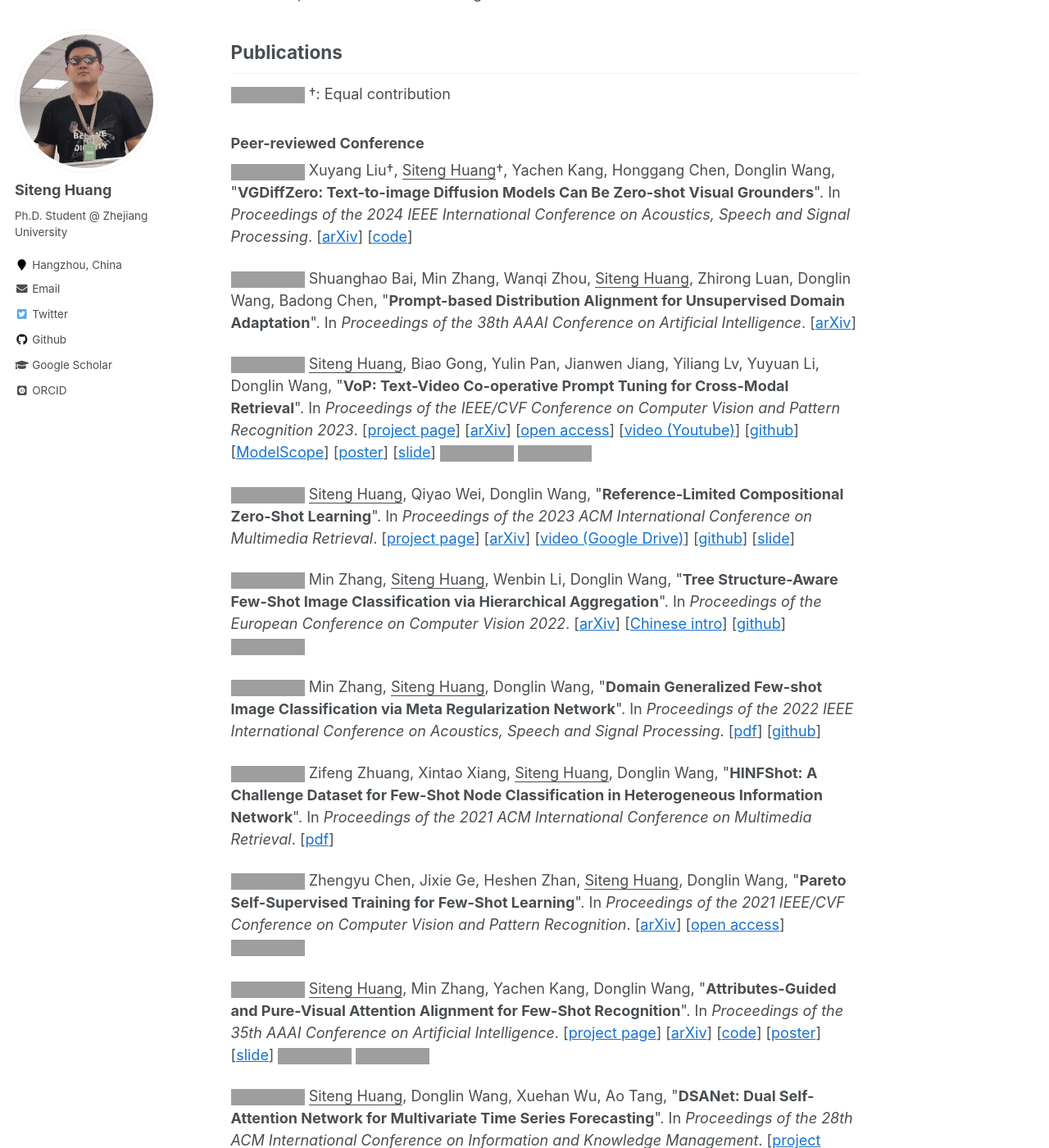
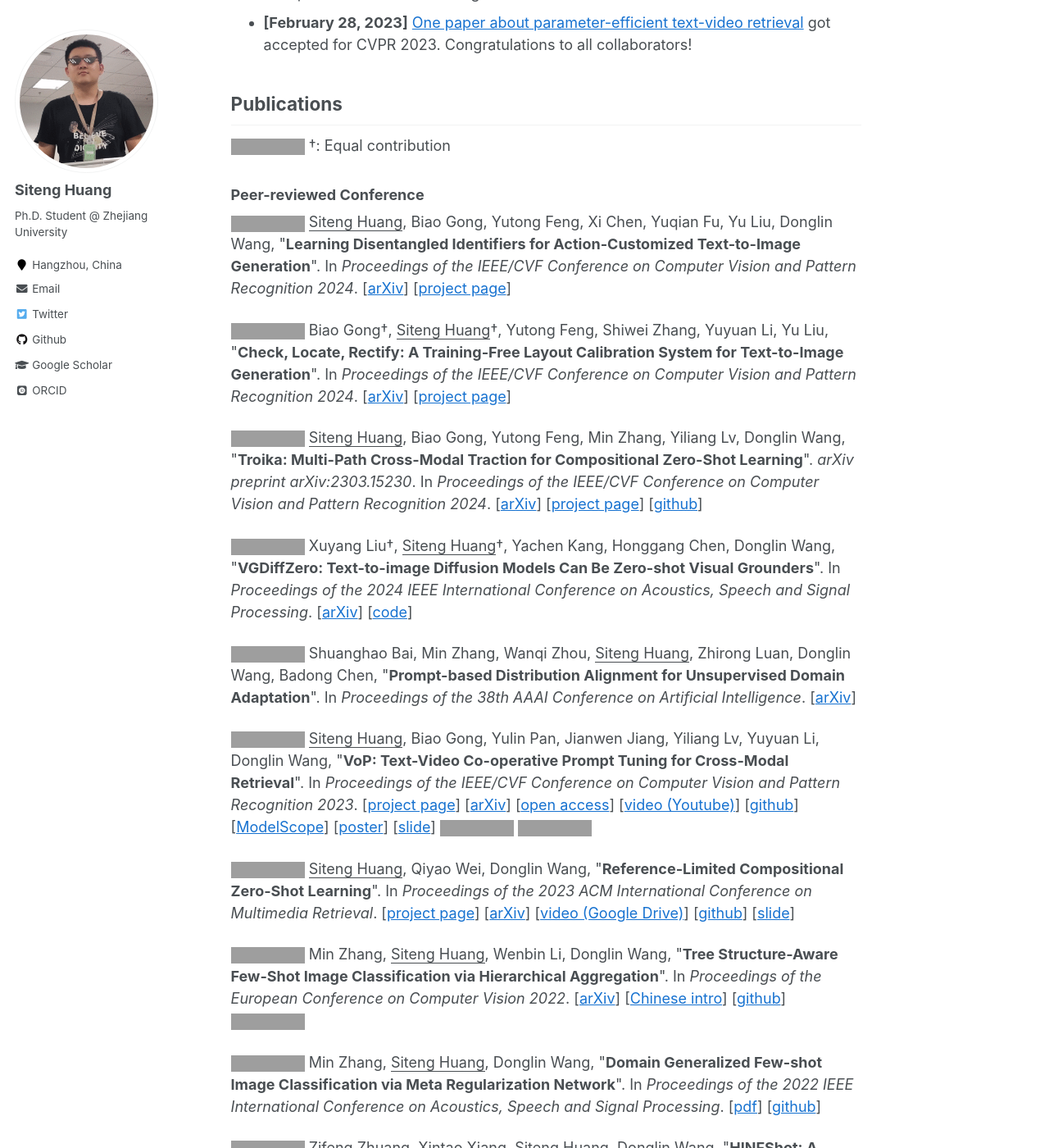
Before and after one commit to bighuang624/bighuang624.github.io, a Jekyll site: the page built from _pages/about.md, in a window 1280 px wide and 1400 px high, scrolled down 1402 px, cut to the strip 0-1400 px from the top of the window. Shown: the whole strip at 82% size. Built offline with Jekyll 4.4.1, drawn with Linux system fonts in a browser that asks for light colours; some web fonts are replaced; comment, search, counter and statistics services are not loaded; some of the changed text lies outside the part shown; grey boxes are pictures that could not be loaded.

Commit message:
update for CVPR 2024

```diff
--- a/_pages/about.md
+++ b/_pages/about.md
@@ -41,6 +41,7 @@ I am always looking for related colaboration. If you are interested to chat with
 
 <h2 id='news'>News</h2>
 
+* **[February 27, 2024]** Three papers as first/co-first author got accepted for CVPR 2024. Congratulations to all collaborators!
 * **[December 13, 2023]** The [paper](https://arxiv.org/abs/2309.01141) on diffusion model-based zero-shot visual grounding got accepted for ICASSP 2024. Congratulations to all collaborators!
 * **[December 9, 2023]** One [paper](https://arxiv.org/abs/2312.09553) on VLM-based unsupervised domain adaptation got accepted for AAAI 2024.
 * **[November 29, 2023]** A new [paper](https://arxiv.org/abs/2311.15841) on action-customized text-to-image generation was released. [Project page](https://adi-t2i.github.io/ADI/) has been available.
@@ -83,6 +84,12 @@ I am always looking for related colaboration. If you are interested to chat with
 
 <a href="https://arxiv.org/abs/2303.15230"><img src="https://img.shields.io/badge/arXiv-2303.15230-B31B1B?style=flat"></a> **Siteng Huang**, Donglin Wang, Xuehan Wu, Ao Tang, &quot;[DSANet: Dual Self-Attention Network for Multivariate Time Series Forecasting](https://dl.acm.org/doi/abs/10.1145/3357384.3358132)&quot;. In *Proceedings of the 28th ACM International Conference on Information and Knowledge Management* (**CIKM 2019**). [[project page](https://kyonhuang.top/publication/dual-self-attention-network)] [[pdf](https://kyonhuang.top/files/DSANet/Huang-DSANet.pdf)] [[bib](https://kyonhuang.top/publication/dual-self-attention-network#bibtex)] [[code](https://github.com/bighuang624/DSANet)] [[poster](https://kyonhuang.top/files/DSANet/cikm19-DSANet-poster.pdf)] [[slide](https://kyonhuang.top/files/DSANet/cikm19-DSANet-presentation.pdf)] -->
 
+<img src="https://img.shields.io/badge/CVPR-2024-blue?style=flat-square"> <u>Siteng Huang</u>, Biao Gong, Yutong Feng, Xi Chen, Yuqian Fu, Yu Liu, Donglin Wang, &quot;**Learning Disentangled Identifiers for Action-Customized Text-to-Image Generation**&quot;. In *Proceedings of the IEEE/CVF Conference on Computer Vision and Pattern Recognition 2024*. [[arXiv](https://arxiv.org/abs/2311.15841)] [[project page](https://adi-t2i.github.io/ADI/)]
+
+<img src="https://img.shields.io/badge/CVPR-2024-blue?style=flat-square"> Biao Gong†, <u>Siteng Huang</u>†, Yutong Feng, Shiwei Zhang, Yuyuan Li, Yu Liu, &quot;**Check, Locate, Rectify: A Training-Free Layout Calibration System for Text-to-Image Generation**&quot;. In *Proceedings of the IEEE/CVF Conference on Computer Vision and Pattern Recognition 2024*. [[arXiv](https://arxiv.org/abs/2311.15773)] [[project page](https://simm-t2i.github.io/SimM/)]
+
+<img src="https://img.shields.io/badge/CVPR-2024-blue?style=flat-square"> <u>Siteng Huang</u>, Biao Gong, Yutong Feng, Min Zhang, Yiliang Lv, Donglin Wang, &quot;**Troika: Multi-Path Cross-Modal Traction for Compositional Zero-Shot Learning**&quot;. *arXiv preprint arXiv:2303.15230*. In *Proceedings of the IEEE/CVF Conference on Computer Vision and Pattern Recognition 2024*. [[arXiv](https://arxiv.org/abs/2303.15230)] [[project page](https://kyonhuang.top/publication/Troika)] [[github](https://github.com/bighuang624/Troika)]
+
 <img src="https://img.shields.io/badge/ICASSP-2024-blue?style=flat-square"> Xuyang Liu†, <u>Siteng Huang</u>†, Yachen Kang, Honggang Chen, Donglin Wang, &quot;**VGDiffZero: Text-to-image Diffusion Models Can Be Zero-shot Visual Grounders**&quot;. In *Proceedings of the 2024 IEEE International Conference on Acoustics, Speech and Signal Processing*. [[arXiv](https://arxiv.org/abs/2309.01141)] [[code](https://github.com/xuyang-liu16/VGDiffZero)]
 
 <img src="https://img.shields.io/badge/AAAI-2024-blue?style=flat-square"> Shuanghao Bai, Min Zhang, Wanqi Zhou, <u>Siteng Huang</u>, Zhirong Luan, Donglin Wang, Badong Chen, &quot;**Prompt-based Distribution Alignment for Unsupervised Domain Adaptation**&quot;. In *Proceedings of the 38th AAAI Conference on Artificial Intelligence*. [[arXiv](https://arxiv.org/abs/2312.09553)]
@@ -105,13 +112,9 @@ I am always looking for related colaboration. If you are interested to chat with
 
 <!-- <a href="https://dl.acm.org/doi/abs/10.1145/3357384.3358132" style="text-decoration:none;"><span style="font-size:12px;color:#FFFFFF;background-color:#555555;padding:1px 4px 2px 6px;">CIKM</span><span style="font-size:12px;color:#FFFFFF;background-color:#007ec6;padding:1px 6px 2px 4px;">2019</span></a> -->
 
-### Preprints & Under Submission
+<!-- ### Preprints & Under Submission -->
 
-<a href="https://arxiv.org/abs/2311.15841" target="_blank"><img src="https://img.shields.io/badge/arXiv-2311.15841-B31B1B?style=flat-square"></a> <u>Siteng Huang</u>, Biao Gong, Yutong Feng, Xi Chen, Yuqian Fu, Yu Liu, Donglin Wang, &quot;**Learning Disentangled Identifiers for Action-Customized Text-to-Image Generation**&quot;. *arXiv preprint arXiv:2311.15841*. [[pdf](https://arxiv.org/pdf/2311.15841.pdf)] [[project page](https://adi-t2i.github.io/ADI/)]
 
-<a href="https://arxiv.org/abs/2311.15773" target="_blank"><img src="https://img.shields.io/badge/arXiv-2311.15773-B31B1B?style=flat-square"></a> Biao Gong†, <u>Siteng Huang</u>†, Yutong Feng, Shiwei Zhang, Yuyuan Li, Yu Liu, &quot;**Check, Locate, Rectify: A Training-Free Layout Calibration System for Text-to-Image Generation**&quot;. *arXiv preprint arXiv:2311.15773*. [[pdf](https://arxiv.org/pdf/2311.15773.pdf)] [[project page](https://simm-t2i.github.io/SimM/)]
-
-<a href="https://arxiv.org/abs/2303.15230" target="_blank"><img src="https://img.shields.io/badge/arXiv-2303.15230-B31B1B?style=flat-square"></a> <u>Siteng Huang</u>, Biao Gong, Yutong Feng, Yiliang Lv, Donglin Wang, &quot;**Troika: Multi-Path Cross-Modal Traction for Compositional Zero-Shot Learning**&quot;. *arXiv preprint arXiv:2303.15230*. [[pdf](https://arxiv.org/pdf/2303.15230.pdf)] [[project page](https://kyonhuang.top/publication/Troika)] [[github](https://github.com/bighuang624/Troika)]
 
 <!-- ## Professional Experience -->
 
```
